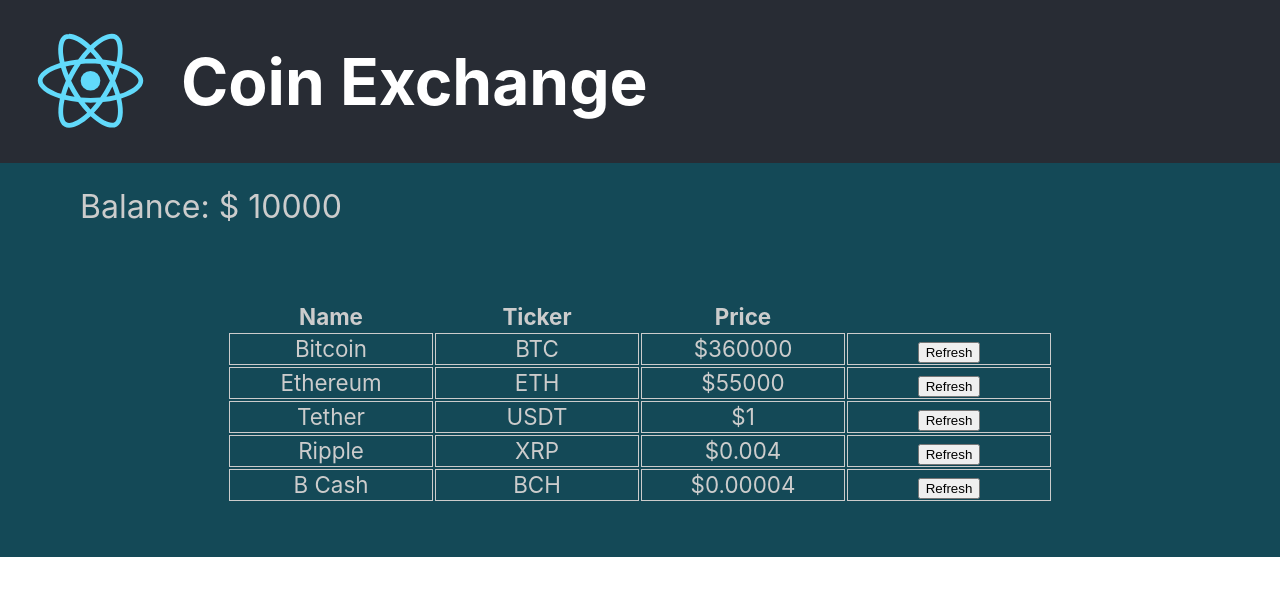
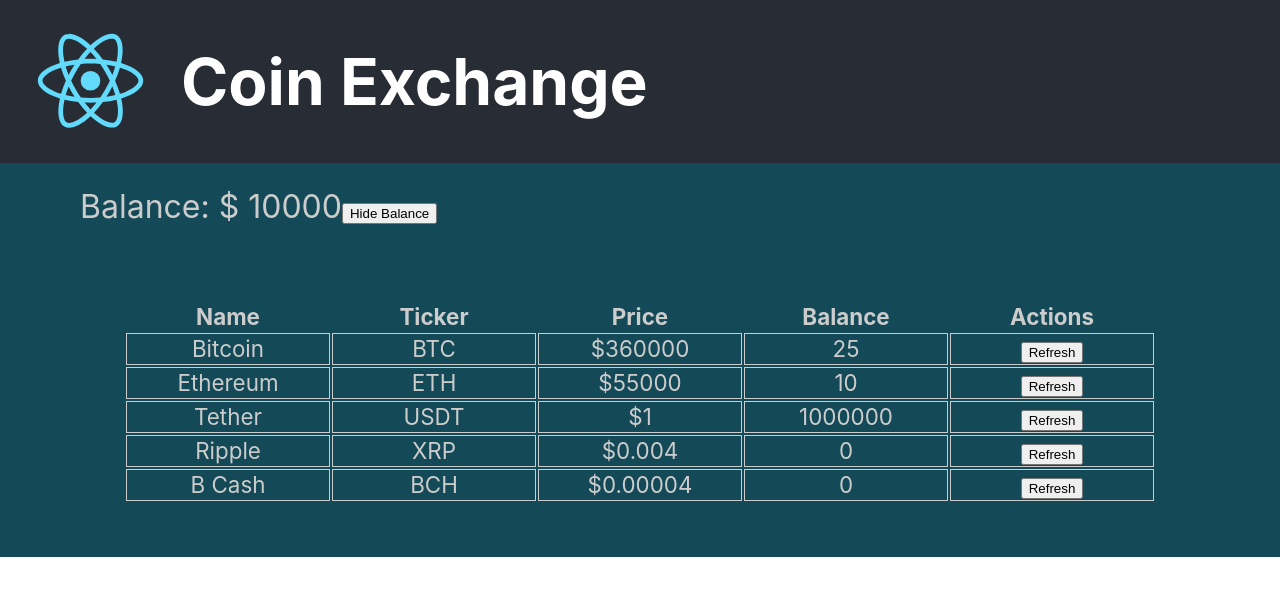
Before and after one commit to kostka-tech/coin-exchange, a React (Create React App) app: page / in a window 1280 px wide. Shown: the top 596 px of the page. Built offline with nearby package versions, Linux system fonts and the light colour scheme.

Commit message:
Toggle balance

```diff
--- a/src/App.js
+++ b/src/App.js
@@ -15,38 +15,45 @@ class App extends Component {
     super(props);
     this.state = {
       balance: 10000,
+      showBalance: true,
       coinData: [
         {
           name: 'Bitcoin',
           ticker: 'BTC',
-          price: 360000
+          price: 360000,
+          balance: 25
         },
         {
           name: 'Ethereum',
           ticker: 'ETH',
-          price: 55000
+          price: 55000,
+          balance: 10
         },
         {
           name: 'Tether',
           ticker: 'USDT',
-          price: 1
+          price: 1,
+          balance: 1000000
         },
         {
           name: 'Ripple',
           ticker: 'XRP',
-          price: 0.004
+          price: 0.004,
+          balance: 0
         },
         {
           name: 'B Cash',
           ticker: 'BCH',
-          price: 0.00004
+          price: 0.00004,
+          balance: 0
         }
       ]
     }
     this.handleRefresh = this.handleRefresh.bind(this);
+    this.handleToggleBalance = this.handleToggleBalance.bind(this);
   }
   handleRefresh(valueChangeTicker) {
-    const newCoinData = this.state.coinData.map(function ({ticker, name, price}) {
+    const newCoinData = this.state.coinData.map(function ({ticker, name, price, balance}) {
       let newPrice = price;
       if (valueChangeTicker === ticker) {
         const randomPercentage = 0.995 + Math.random() * 0.01;
@@ -55,17 +62,25 @@ class App extends Component {
       return {
         ticker,
         name,
+        balance,
         price: newPrice
       }
     });
     this.setState({ coinData: newCoinData });
   }
+  handleToggleBalance() {
+    this.setState({ showBalance: !this.state.showBalance });
+  }
   render() {
     return (
       <Div>
         <Header/>
-        <AccountBalance amount={this.state.balance}/>
-        <CoinList coinData={this.state.coinData} handleRefresh={this.handleRefresh} />
+        <AccountBalance amount={this.state.balance}
+                        handleToggleBalance={this.handleToggleBalance}
+                        showBalance={this.state.showBalance} />
+        <CoinList coinData={this.state.coinData}
+                  handleRefresh={this.handleRefresh}
+                  showBalance={this.state.showBalance}/>
       </Div>
     );
   }
--- a/src/components/AccountBalance/AccountBalance.jsx
+++ b/src/components/AccountBalance/AccountBalance.jsx
@@ -8,11 +8,17 @@ const Section = styled.section`
     padding: 1.5rem 0 1.5rem 5rem;
 `;
 
+const Div = styled.div`
+    float: left;
+`;
+
 export default class AccountBalance extends Component {
     render() {
+        const buttonText =  this.props.showBalance? 'Hide Balance' : 'Show Balance'
         return (
             <Section>
-                Balance: $ { this.props.amount }
+                { this.props.showBalance && <Div>Balance: $ { this.props.amount }  </Div> }
+                <button onClick={this.props.handleToggleBalance}>{buttonText}</button>
             </Section>
         )
     }
--- a/src/components/Coin/Coin.jsx
+++ b/src/components/Coin/Coin.jsx
@@ -22,6 +22,7 @@ export default class Coin extends Component {
                 <Td>{this.props.name}</Td>
                 <Td>{this.props.ticker}</Td>
                 <Td>${this.props.price}</Td>
+                { this.props.showBalance && <Td>{this.props.balance}</Td> }
                 <Td>
                     <form action="#" method="POST">
                         <button onClick={this.handleClick}>Refresh</button>
--- a/src/components/CoinList/CoinList.jsx
+++ b/src/components/CoinList/CoinList.jsx
@@ -17,12 +17,20 @@ export default class CoinList extends Component {
                 <th>Name</th>
                 <th>Ticker</th>
                 <th>Price</th>
+                { this.props.showBalance && <th>Balance</th> }
+                <th>Actions</th>
               </tr>
             </thead>
             <tbody>
               {
-                this.props.coinData.map( ({ name, ticker, price }) =>
-                  <Coin key={ticker} handleRefresh={this.props.handleRefresh} name={name} ticker={ticker} price={price} />
+                this.props.coinData.map( ({ name, ticker, price, balance }) =>
+                  <Coin key={ticker}
+                        handleRefresh={this.props.handleRefresh}
+                        name={name}
+                        ticker={ticker}
+                        price={price}
+                        balance={balance}
+                        showBalance={this.props.showBalance} />
                 )
               }
             </tbody>
```
Also changed, not shown: 1 other file (tests, documents, lock files or other folders).
